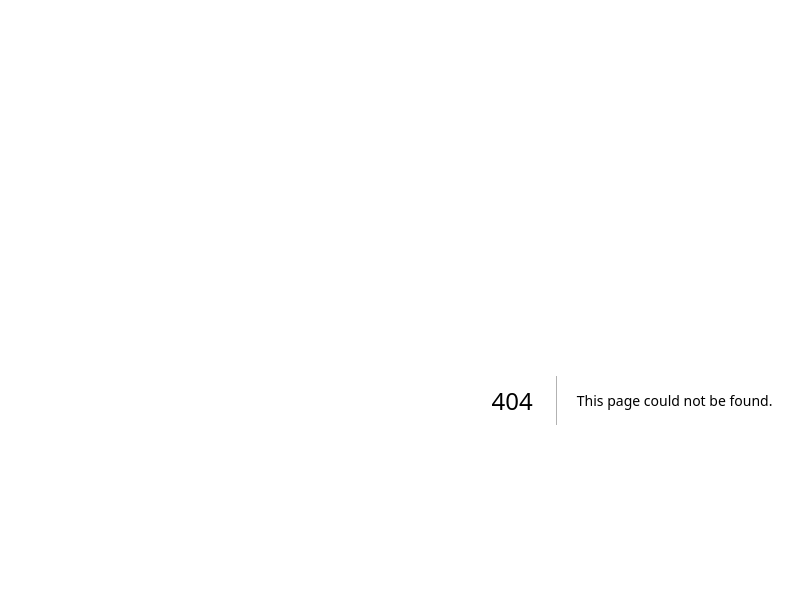
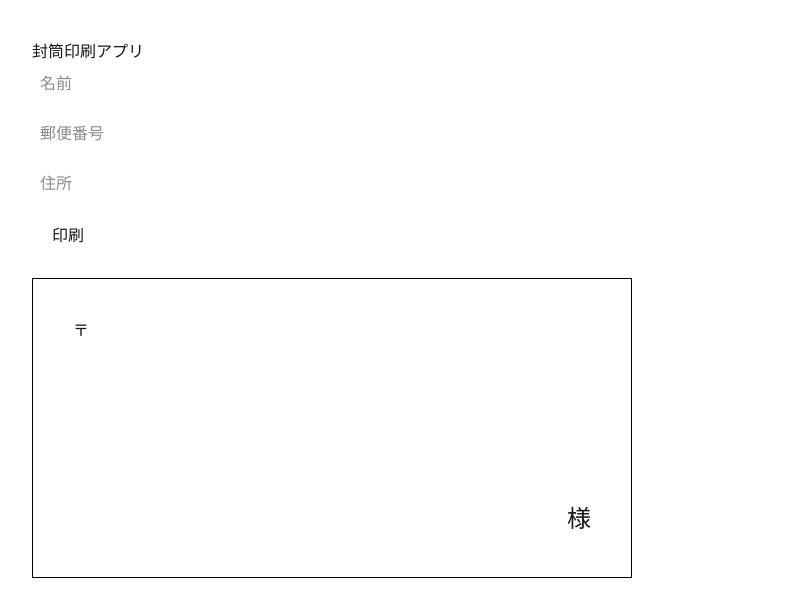
Before and after one commit to coro14t/Fukuyaku-app, a Next.js app: page /envelope in a window 1280 px wide. Before the commit this address had no page. Shown: the top 616 px of the page, without its empty margins (8-811 px from the left). Built offline with nearby package versions, Linux system fonts and the light colour scheme.

Commit message:
add envelope print page

```diff
--- /dev/null
+++ b/app/envelope/page.tsx
@@ -0,0 +1,75 @@
+"use client";
+
+import { useState } from "react";
+
+export default function EnvelopePage() {
+  const [name, setName] = useState("");
+  const [address, setAddress] = useState("");
+  const [postal, setPostal] = useState("");
+
+  const handlePrint = () => {
+    window.print();
+  };
+
+  return (
+    <div style={{ padding: "40px" }}>
+      <h1>封筒印刷アプリ</h1>
+
+      {/* 入力フォーム */}
+      <div style={{ marginBottom: "20px" }}>
+        <input
+          placeholder="名前"
+          value={name}
+          onChange={(e) => setName(e.target.value)}
+          style={{ display: "block", marginBottom: "10px", padding: "8px", width: "300px" }}
+        />
+        <input
+          placeholder="郵便番号"
+          value={postal}
+          onChange={(e) => setPostal(e.target.value)}
+          style={{ display: "block", marginBottom: "10px", padding: "8px", width: "300px" }}
+        />
+        <input
+          placeholder="住所"
+          value={address}
+          onChange={(e) => setAddress(e.target.value)}
+          style={{ display: "block", marginBottom: "10px", padding: "8px", width: "300px" }}
+        />
+
+        <button onClick={handlePrint} style={{ padding: "10px 20px" }}>
+          印刷
+        </button>
+      </div>
+
+      {/* プレビュー */}
+      <div
+        style={{
+          width: "600px",
+          height: "300px",
+          border: "1px solid black",
+          padding: "20px",
+          position: "relative",
+        }}
+      >
+        <div style={{ position: "absolute", top: "40px", left: "40px" }}>
+          〒{postal}
+        </div>
+
+        <div style={{ position: "absolute", top: "100px", left: "40px" }}>
+          {address}
+        </div>
+
+        <div
+          style={{
+            position: "absolute",
+            bottom: "40px",
+            right: "40px",
+            fontSize: "24px",
+          }}
+        >
+          {name} 様
+        </div>
+      </div>
+    </div>
+  );
+}
```
